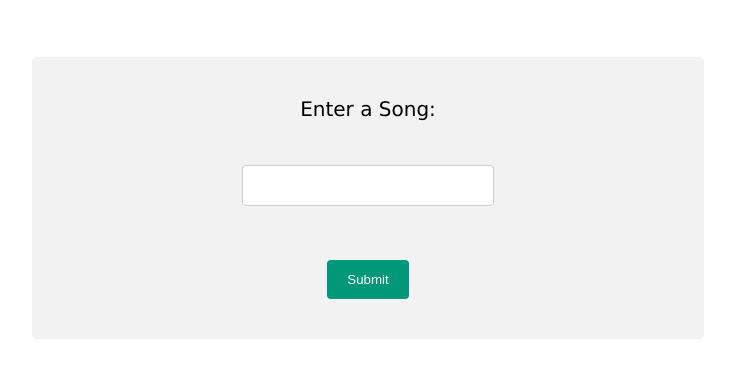
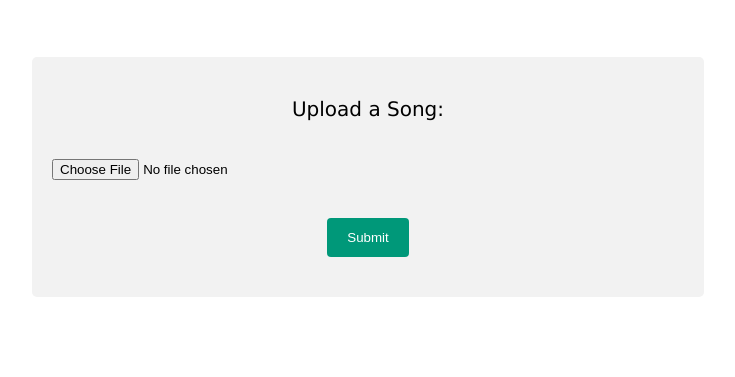
Before and after one commit to harneet-kaur-dehiya/smh_music_recommender, a plain HTML site: page templates/test.html in a window 1280 px wide. Shown: the part 87-464 px from the top of the page, without its empty margins (272-1007 px from the left). Drawn offline with Linux system fonts and the light colour scheme; files that its build step writes are made by us from their sources.

Commit message:
Update test.html

```diff
--- a/templates/test.html
+++ b/templates/test.html
@@ -12,8 +12,8 @@
         </h1><br/>
         <p>
             <div class="container center">
-            <form action="/hello" method="post" class="center">
-                <p>Enter a Song: </p><br/><input type="text" name="first_name"> <br /><br/>
+            <form action="/hello" method="post" class="center" enctype="multipart/form-data">
+                <p>Upload a Song: </p><br/><input type="file" name="first_name"> <br /><br/>
                 <p class="center"><input type="submit" name="form" value="Submit"/></p>
             </form>
         </div>
```
